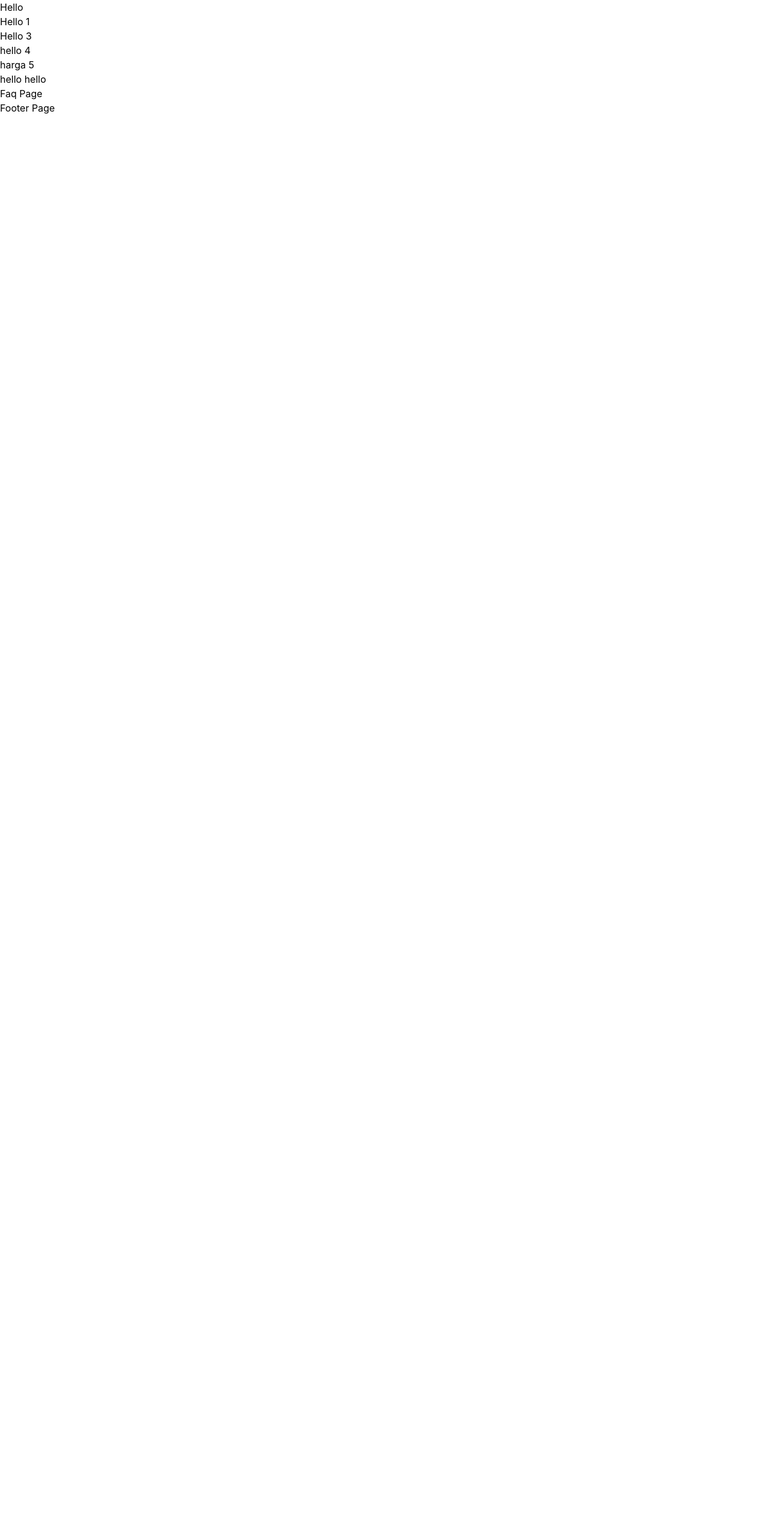
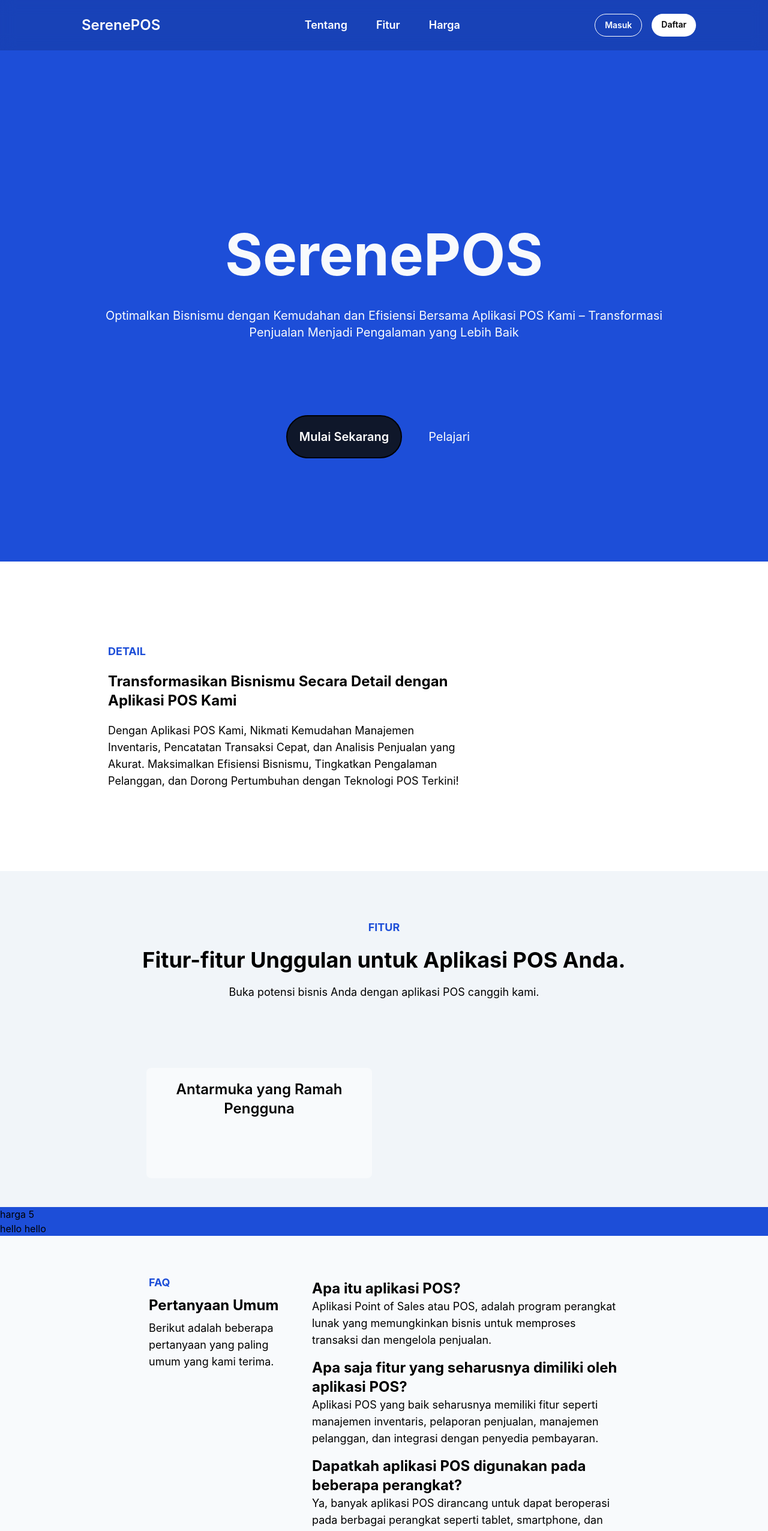
Before and after one commit to kevinkeits/serenePOS-landing, a React (Create React App) app: page / in a window 1280 px wide. Shown: the top 2552 px of the page at 60% size. Before the commit the page ends 800 px from the top, so only its background shows below. Built offline with nearby package versions, Linux system fonts and the light colour scheme.

Commit message:
add page

```diff
--- a/src/App.js
+++ b/src/App.js
@@ -13,7 +13,7 @@ import FooterPage from './elements/FooterPage';
 
 function App() {
   return (
-    <div className="App ">
+    <div className="App relative bg-blue-700">
       <Navbar/>
       <Homepage/>
       <DetailPage/>
--- a/src/elements/DetailPage.js
+++ b/src/elements/DetailPage.js
@@ -2,8 +2,16 @@ import React from 'react'
 
 const DetailPage = () => {
   return (
-    <div>
-      Hello 3
+    <div className='bg-white pt-5 pb-5'>
+      <div className='m-2 py-20 lg:px-10 lg:mx-28  grid grid-cols-1 md:grid-cols-3 items-center'>
+        <div className='m-2 col-span-2'>
+          <h1 className='text-lg text-blue-700 m-5 font-bold'>DETAIL</h1>
+          <p className='text-2xl m-5 font-bold'>Transformasikan Bisnismu Secara Detail dengan Aplikasi POS Kami</p>
+          <p className='m-5 text-lg'>Dengan Aplikasi POS Kami, Nikmati Kemudahan Manajemen Inventaris, Pencatatan Transaksi Cepat,
+          dan Analisis Penjualan yang Akurat. Maksimalkan Efisiensi Bisnismu, Tingkatkan Pengalaman Pelanggan,
+          dan Dorong Pertumbuhan dengan Teknologi POS Terkini!</p>
+        </div>
+      </div>
     </div>
   )
 }
--- a/src/elements/FaqPage.js
+++ b/src/elements/FaqPage.js
@@ -2,8 +2,36 @@ import React from 'react'
 
 const FaqPage = () => {
   return (
-    <div>
-      Faq Page
+    <div className='bg-slate-50 py-10 xl:px-28'>
+      <div className='p-2 grid md:grid-cols-3 grid-cols-1 lg:mx-28'>
+        <div className='p-2'>
+          <p className='text-lg text-blue-700 m-2 font-bold'>FAQ</p>
+          <p className='text-2xl m-2 font-bold'>Pertanyaan Umum</p>
+          <p className='m-2 text-lg'>Berikut adalah beberapa pertanyaan yang paling umum yang kami terima.</p>
+        </div>
+        <div className='p-2 m-2 col-span-2'>
+          <div className='py-2'>
+            <p className='text-2xl font-bold'>Apa itu aplikasi POS?</p>
+            <p className='text-lg'>Aplikasi Point of Sales atau POS, adalah program perangkat lunak yang memungkinkan bisnis untuk memproses transaksi dan mengelola penjualan.</p>
+          </div>
+          <div className='py-2'>
+            <p className='text-2xl font-bold'>Apa saja fitur yang seharusnya dimiliki oleh aplikasi POS?</p>
+            <p className='text-lg'>Aplikasi POS yang baik seharusnya memiliki fitur seperti manajemen inventaris, pelaporan penjualan, manajemen pelanggan, dan integrasi dengan penyedia pembayaran.</p>
+          </div>
+          <div className='py-2'>
+            <p className='text-2xl font-bold'>Dapatkah aplikasi POS digunakan pada beberapa perangkat?</p>
+            <p className='text-lg'>Ya, banyak aplikasi POS dirancang untuk dapat beroperasi pada berbagai perangkat seperti tablet, smartphone, dan komputer.</p>
+          </div>
+          <div className='py-2'>
+            <p className='text-2xl font-bold'>Apakah mungkin untuk mengintegrasikan aplikasi POS dengan software lainnya?</p>
+            <p className='text-lg'>Ya, sebagian besar aplikasi POS modern menawarkan kemampuan integrasi dengan sistem perangkat lunak lainnya, seperti perangkat lunak akuntansi atau platform e-commerce.</p>
+          </div>
+          <div className='py-2'>
+            <p className='text-2xl font-bold'>Seberapa aman aplikasi POS?</p>
+            <p className='text-lg'>Aplikasi POS memberikan prioritas pada keamanan dan sering menggunakan enkripsi untuk melindungi data pelanggan yang sensitif. Penting untuk memilih penyedia POS yang terkemuka dan terpercaya untuk memastikan tingkat keamanan yang tertinggi.</p>
+          </div>
+        </div>
+      </div>
     </div>
   )
 }
--- a/src/elements/FiturPage.js
+++ b/src/elements/FiturPage.js
@@ -2,9 +2,15 @@ import React from 'react'
 
 const FiturPage = () => {
   return (
-    <div>
-      hello 4
-
+    <div className='bg-slate-100 py-10 xl:px-28'>
+      <p className='text-lg text-blue-700 m-5 text-center font-bold mt-10'>FITUR</p>
+      <p className='text-4xl m-5 font-bold text-center'>Fitur-fitur Unggulan untuk Aplikasi POS Anda.</p>
+      <p className='m-5 mb-28 text-lg text-center'>Buka potensi bisnis Anda dengan aplikasi POS canggih kami.</p>
+      <div className='grid grid-cols-1 md:grid-cols-2 items-center m-2 lg:mx-28'>
+        <div className='bg-slate-50 px-6 m-5 xl:my-10 md:h-full rounded-lg'>
+          <p className='font-semibold text-2xl py-5 text-center'>Antarmuka yang Ramah Pengguna</p>
+        </div>
+      </div>
     </div>
   )
 }
--- a/src/elements/FooterPage.js
+++ b/src/elements/FooterPage.js
@@ -2,8 +2,11 @@ import React from 'react'
 
 const FooterPage = () => {
   return (
-    <div>
-      Footer Page
+    <div className='bg-gray-950 py-10'>
+      <h1 className='text-4xl m-5 font-bold text-slate-50 px-20 mt-6 mb-60'>serenePOS</h1>
+      <div>
+        <p>Copyright © 2024. PT Teman Digital Indonesia. All Rights Reserved.</p>
+      </div>
     </div>
   )
 }
--- a/src/elements/Homepage.js
+++ b/src/elements/Homepage.js
@@ -2,8 +2,15 @@ import React from 'react'
 
 const Homepage = () => {
   return (
-    <div>
-      Hello 1
+    <div className='bg-blue-700 py-40'>
+      <div className='my-28 lg:px-10 lg:mx-28'>
+        <h1 className='text-6xl lg:text-8xl py-5 mx-10 mt-10 text-center font-bold text-slate-50'>SerenePOS</h1>
+        <h1 className='text-xl align-middle m-5 text-center text-slate-50'>Optimalkan Bisnismu dengan Kemudahan dan Efisiensi Bersama Aplikasi POS Kami – Transformasi Penjualan Menjadi Pengalaman yang Lebih Baik</h1>
+      </div>
+      <div className='flex items-center justify-center'>
+        <h1 className='text-xl m-3 p-5 border-2 rounded-full text-center border-black bg-slate-900 text-white font-semibold :bg-slate-800'>Mulai Sekarang</h1>
+        <p className='text-xl m-3 p-5 text-slate-50 hover:border-2 hover:rounded-full'>Pelajari</p>
+      </div>
     </div>
   )
 }
--- a/src/elements/Navbar.js
+++ b/src/elements/Navbar.js
@@ -2,8 +2,17 @@ import React from 'react'
 
 const Navbar = () => {
   return (
-    <div>
-      Hello
+    <div className='flex backdrop-blur-md bg-black bg-opacity-15 md:justify-center justify-between items-center lg:px-28 lg:py-5 font-semibold sticky top-0 left-0'>
+      <h1 className='text-2xl text-white px-4 mx-2'>SerenePOS</h1>
+      <div className='md:flex md:grow justify-center hidden'>
+        <h1 className='text-lg text-white mx-2 py-2 px-4'>Tentang</h1>
+        <h1 className='text-lg text-white mx-2 py-2 px-4'>Fitur</h1>
+        <h1 className='text-lg text-white mx-2 py-2 px-4'>Harga</h1>
+      </div>
+      <div className='md:flex hidden'>
+        <p className='text-sm text-white mx-2 py-2 px-4 border-white border rounded-full'>Masuk</p>
+        <p className='text-sm mx-2 py-2 px-4 bg-white text-black rounded-full'>Daftar</p>
+      </div>
     </div>
   )
 }
```
